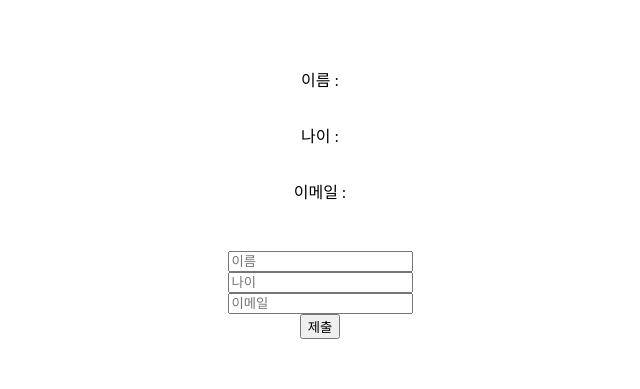
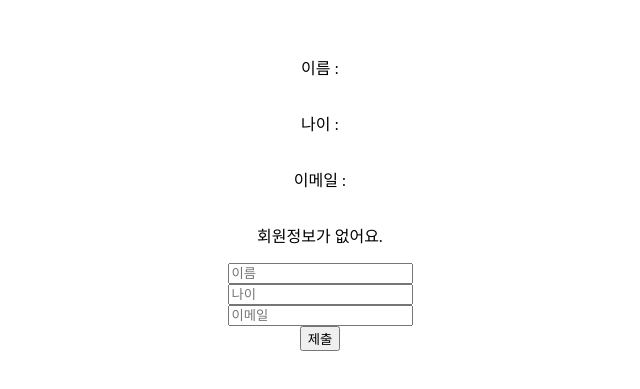
Before and after one commit to deveassy/ts-react-signup-context, a React (Create React App) app: page / in a window 1280 px wide. Shown: the part 213-602 px from the top of the page, without its empty margins (320-960 px from the left). Built offline with nearby package versions, Linux system fonts and the light colour scheme.

Commit message:
코드 오류는 없지만 정상적으로 작동 안됨

```diff
--- a/src/App.tsx
+++ b/src/App.tsx
@@ -1,23 +1,26 @@
 import React, { useState } from "react";
 import styled from "styled-components";
 
-type InputValue = {
+import Profile from "./components/Profile";
+import Form from "./components/Form";
+
+type StateType = {
   name: string;
   age: string;
   email: string;
 };
 
 export default function App() {
-  const [name, setName] = useState("");
-  const [age, setAge] = useState("");
-  const [email, setEmail] = useState("");
-  const [totalValue, setTotalValue] = useState<InputValue>({
+  const [name, setName] = useState<string>("");
+  const [age, setAge] = useState<string>(""); // 초기값을 설정하는 것에 따라서 state의 타입이 결정됨, 그렇기 때문에 명확히 확인할 수 있도록 generic으로 타입 지정해주기.
+  const [email, setEmail] = useState<string>("");
+  const [totalValue, setTotalValue] = useState<StateType>({
     name: "",
     age: "",
     email: "",
   });
 
-  const handleSubmit = (e: React.FormEvent<HTMLButtonElement>) => {
+  const handleSubmit = (e: React.FormEvent<HTMLFormElement>) => {
     e.preventDefault();
     if (!name || !age || !email) return alert("빈칸을 채우세요");
     setTotalValue({
@@ -32,30 +35,9 @@ export default function App() {
 
   return (
     <Container>
-      <ProfileContainer>
-        <ProfileText>이름 : {totalValue.name}</ProfileText>
-        <ProfileText>나이 : {totalValue.age}</ProfileText>
-        <ProfileText>이메일 : {totalValue.email}</ProfileText>
-        <ProfileText>{/*저장된 정보 없을 경우 보여줄 메세지*/}</ProfileText>
-      </ProfileContainer>
-      <FormContainer>
-        <SignupInput
-          placeholder="이름"
-          value={name}
-          onChange={(e) => setName(e.target.value)}
-        />
-        <SignupInput
-          placeholder="나이"
-          value={age}
-          onChange={(e) => setAge(e.target.value)}
-        />
-        <SignupInput
-          placeholder="이메일"
-          value={email}
-          onChange={(e) => setEmail(e.target.value)}
-        />
-        <SubmitButton onClick={handleSubmit}>제출</SubmitButton>
-      </FormContainer>
+      <Profile value={totalValue} />
+      {/* Profile 컴포넌트에서는 value값을 사용하기 */}
+      <Form onSubmit={handleSubmit} />
     </Container>
   );
 }
@@ -70,13 +52,3 @@ const Container = styled(FlexDiv)`
   flex-direction: column;
   height: 100vh;
 `;
-
-const ProfileContainer = styled(FlexDiv)`
-  flex-direction: column;
-`;
-const ProfileText = styled.p``;
-const FormContainer = styled(FlexDiv)`
-  flex-direction: column;
-`;
-const SignupInput = styled.input``;
-const SubmitButton = styled.button``;
--- /dev/null
+++ b/src/components/Form.tsx
@@ -0,0 +1,78 @@
+import React, { useState } from "react";
+import styled from "styled-components";
+
+type FormProps = {
+  onSubmit: (e: React.FormEvent<HTMLFormElement>) => void;
+};
+
+export default function Form(props: FormProps) {
+  const { onSubmit } = props;
+
+  const [newInfo, setNewInfo] = useState({
+    name: "",
+    age: "",
+    email: "",
+  });
+
+  const handleChange = (e: React.ChangeEvent<HTMLInputElement>) => {
+    const { value, name } = e.target;
+    setNewInfo({
+      ...newInfo,
+      [name]: value,
+    });
+  };
+
+  //   const handleKeyPress = () => {
+  //       if(e.key === "Enter") {
+  //           setNewInfo({
+  //               name,
+  //               age,
+  //               email
+  //           })
+  //       }
+  //   }
+
+  return (
+    <FormContainer>
+      <FormWrapper onSubmit={onSubmit}>
+        <SignupInput
+          placeholder="이름"
+          name="name"
+          value={newInfo.name}
+          onChange={handleChange}
+        />
+        <SignupInput
+          placeholder="나이"
+          name="age"
+          value={newInfo.age}
+          onChange={handleChange}
+        />
+        <SignupInput
+          placeholder="이메일"
+          name="email"
+          value={newInfo.email}
+          onChange={handleChange}
+        />
+        <SubmitButton type="submit">제출</SubmitButton>
+      </FormWrapper>
+    </FormContainer>
+  );
+}
+
+const FlexDiv = styled.div`
+  display: flex;
+  justify-content: center;
+  align-items: center;
+`;
+
+const FormContainer = styled(FlexDiv)`
+  flex-direction: column;
+`;
+const FormWrapper = styled.form`
+  display: flex;
+  justify-content: center;
+  align-items: center;
+  flex-direction: column;
+`;
+const SignupInput = styled.input``;
+const SubmitButton = styled.button``;
--- /dev/null
+++ b/src/components/Profile.tsx
@@ -0,0 +1,39 @@
+import React, { useState } from "react";
+import styled from "styled-components";
+
+type ProfileProps = {
+  value: {
+    name: string;
+    age: string;
+    email: string;
+  };
+};
+
+// 받은 데이터 (props = value)를 제 위치에 뿌려주기만 하면 되는 컴포넌트
+export default function Profile(props: ProfileProps) {
+  const { value } = props;
+  const [state, setState] = useState("회원정보가 없어요.");
+
+  const handleChange = () => {
+    if (value) return setState("");
+  };
+  return (
+    <ProfileContainer>
+      <ProfileText>이름 : {value.name}</ProfileText>
+      <ProfileText>나이 : {value.age}</ProfileText>
+      <ProfileText>이메일 : {value.email}</ProfileText>
+      <ProfileText onChange={handleChange}>{state}</ProfileText>
+    </ProfileContainer>
+  );
+}
+
+const FlexDiv = styled.div`
+  display: flex;
+  justify-content: center;
+  align-items: center;
+`;
+
+const ProfileContainer = styled(FlexDiv)`
+  flex-direction: column;
+`;
+const ProfileText = styled.p``;
--- /dev/null
+++ b/src/contexts/Context.tsx
@@ -0,0 +1 @@
+import React from "react";
```
